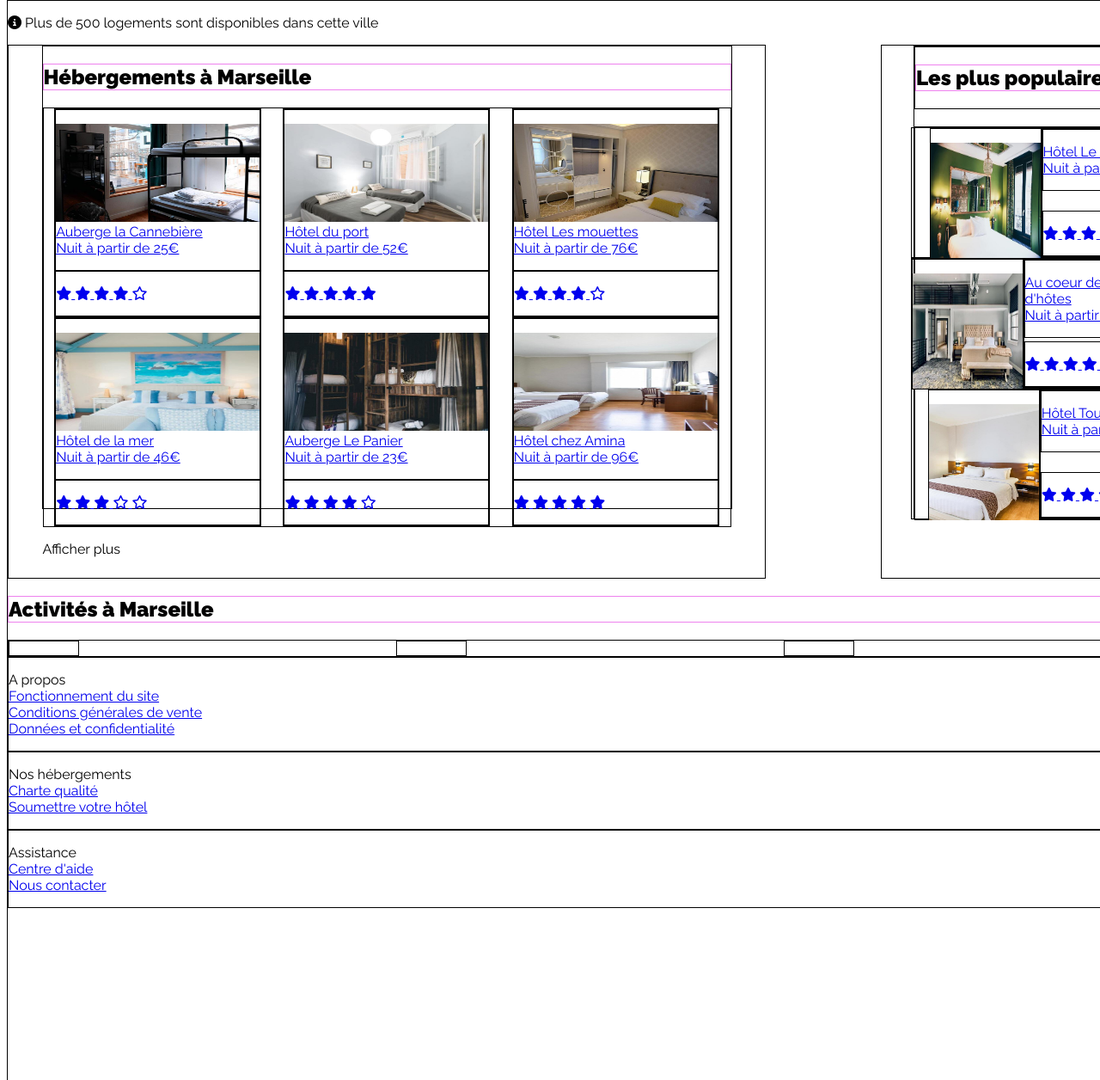
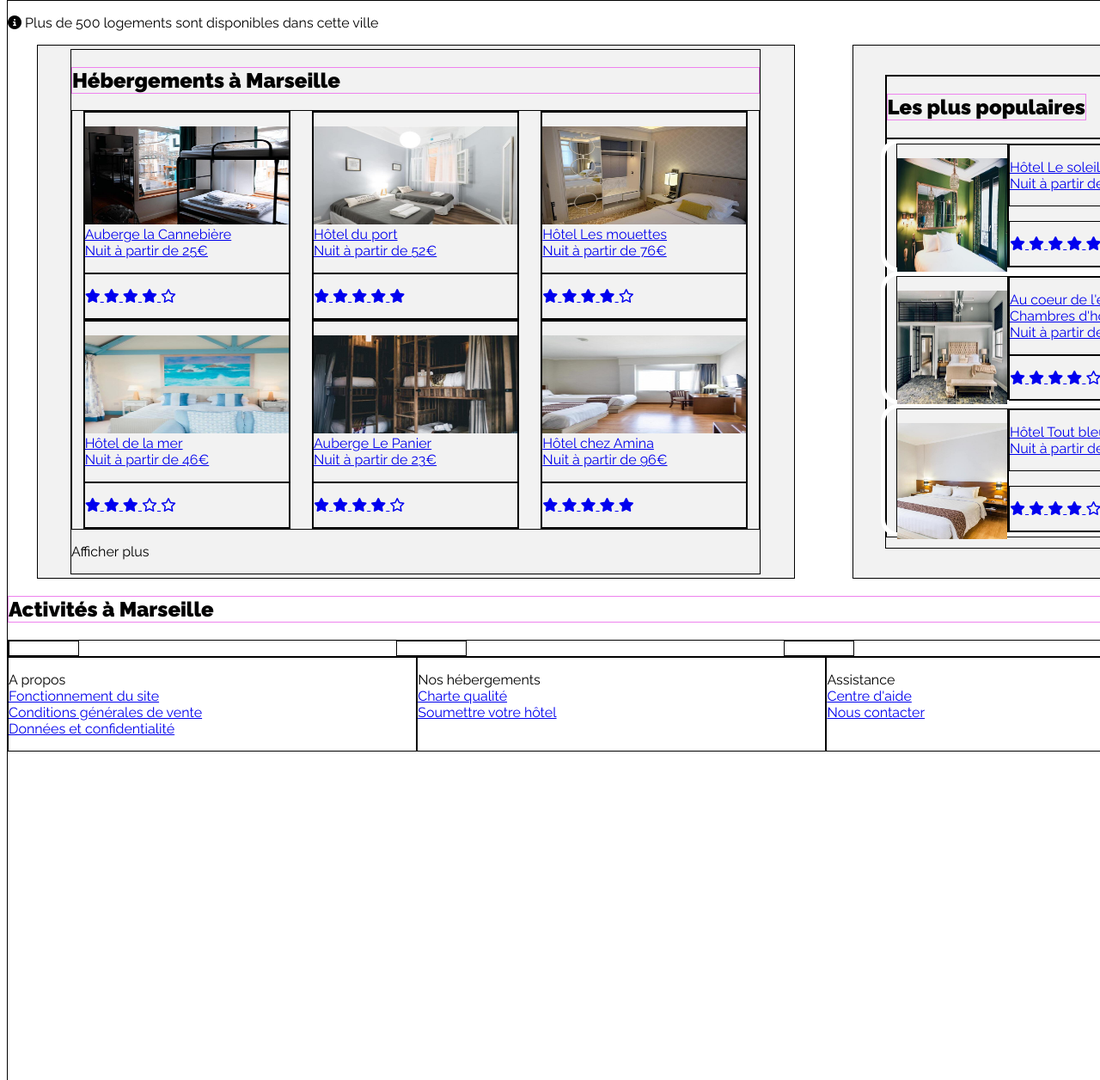
Before and after one commit to Yukes974/Reservia, a plain HTML site: page index.html in a window 1280 px wide. Shown: the part 452-1708 px from the top of the page at 86% size. Drawn offline with Linux system fonts and the light colour scheme.

Commit message:
Setting and change color background
Hébergements, Populaire and Footer

```diff
--- a/css/style.css
+++ b/css/style.css
@@ -18,23 +18,28 @@ h1 {
 
 section {
     display:flex;
-    justify-content:space-between;
+    justify-content:space-around;
 }
 
 #conteneur_heb_marseille {
+    display: flex;
     width: 880px;
     flex-direction: column;
+    background-color: #F2F2F2;
 }
 
 #bloc_center_heb_marseille {
+    display: flex;
+    flex-direction: column;
     width: 801px;
-    height: 537px;
     margin: auto;
 }
 
 #conteneur_plus_populaires {
+    display: flex;
     width: 419px;
     height: 619px;
+    background-color: #F2F2F2;
 }
 
 #conteneur_act_marseille {
@@ -52,8 +57,6 @@ section {
     display:flex;
     flex-direction: column;
     align-items: center;
-    margin-top: 20px;
-    margin-bottom: 20px;
 }
 
 #bloc_center_pop {
@@ -82,14 +85,21 @@ section {
     display:flex;
     flex-direction: column;
     justify-content: space-between;
+    width: 186px;
+}
+
+.text_star div p {
+    word-wrap: wrap;
 }
 
 .bloc_img_pop {
     display: flex;
     flex-direction: row;
-    width: 350px;
-    height: 150px;
+    width: 344px;
+    height: 144px;
     justify-content: center;
+    border: 5px solid white;
+    border-radius: 20px;
 }
 
 .img_pop p a img {
@@ -105,3 +115,12 @@ img {
     display:flex;
     justify-content: space-between;
 }
+
+footer {
+    display: flex;
+    flex-direction: row;
+}
+
+footer div {
+    width: 33%;
+}
```
Also changed, not shown: index.html (+8 -0 lines).
